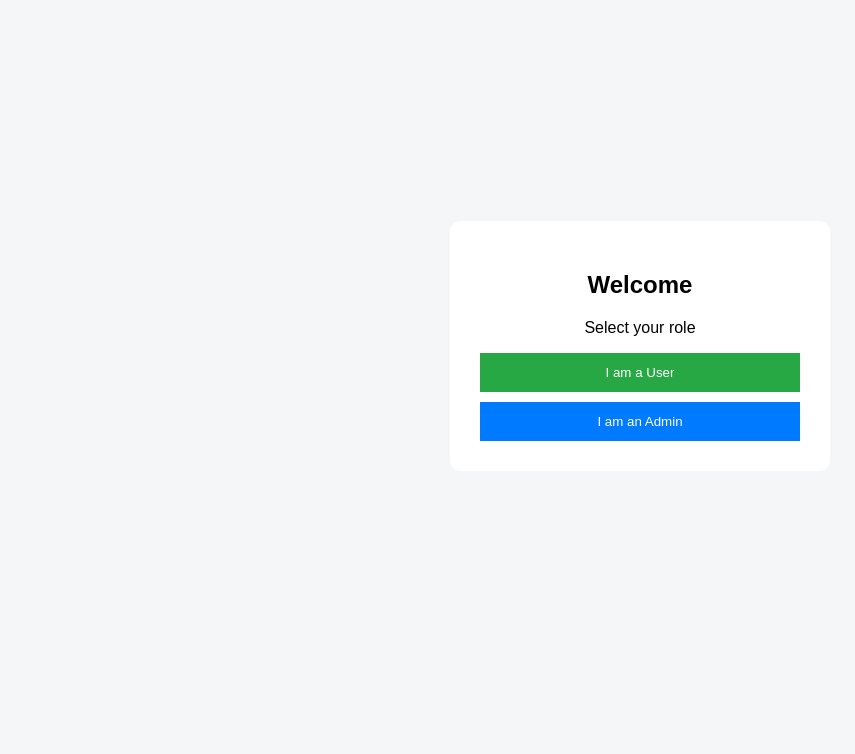
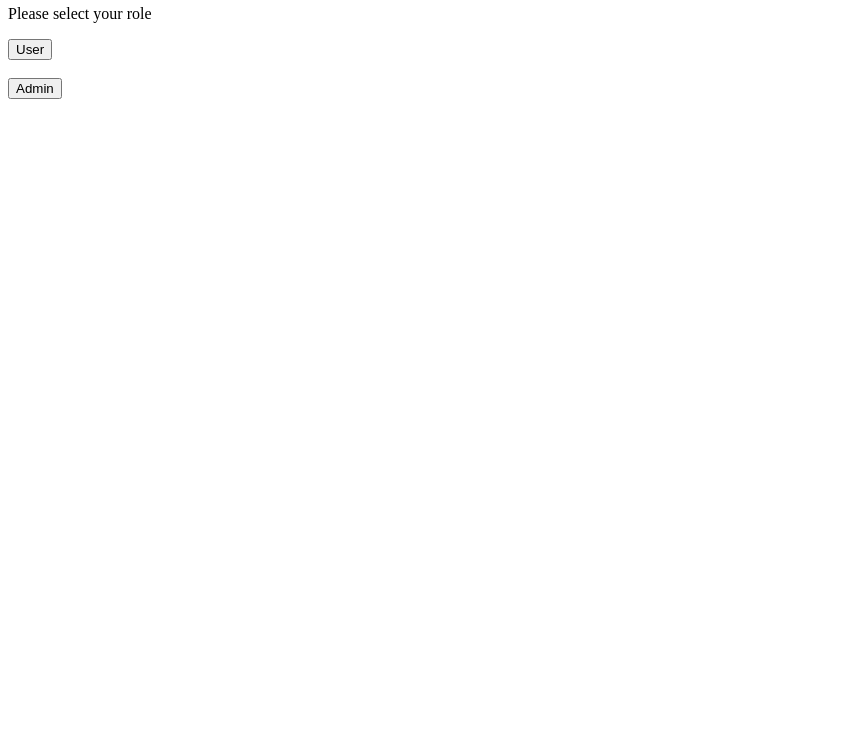
Before and after one commit to VivekValsalan777/waste-management-system, a website: page public/role-select.html in a window 1280 px wide. Shown: the part 62-816 px from the top of the page, without its empty margins (0-855 px from the left). Drawn offline with Linux system fonts and the light colour scheme.

Commit message:
Update role-select.html

```diff
--- a/public/role-select.html
+++ b/public/role-select.html
@@ -1,62 +1,16 @@
 <!DOCTYPE html>
 <html>
 <head>
-  <title>Waste Management System</title>
-  <meta name="viewport" content="width=device-width, initial-scale=1.0">
+  <title>Select Role</title>
 </head>
+<body>
 
-<body style="
-  font-family:Arial;
-  background:#f4f6f8;
-  display:flex;
-  justify-content:center;
-  align-items:center;
-  height:100vh;
-">
+<h2>Waste Management System</h2>
+<p>Please select your role</p>
 
-  <div style="
-    background:white;
-    padding:30px;
-    border-radius:10px;
-    width:320px;
-    text-align:center;
-  ">
-
-    <h2>Welcome</h2>
-    <p>Select your role</p>
-
-    <button onclick="goUser()" style="
-      width:100%;
-      padding:12px;
-      margin-bottom:10px;
-      background:#28a745;
-      color:white;
-      border:none;
-    ">
-      I am a User
-    </button>
-
-    <button onclick="goAdmin()" style="
-      width:100%;
-      padding:12px;
-      background:#007bff;
-      color:white;
-      border:none;
-    ">
-      I am an Admin
-    </button>
-
-  </div>
-
-<script>
-function goUser() {
-  window.location.href = "/index.html";
-}
-
-function goAdmin() {
-  window.location.href = "/admin-login.html";
-}
-</script>
+<button onclick="location.href='index.html'">User</button>
+<br><br>
+<button onclick="location.href='admin-login.html'">Admin</button>
 
 </body>
 </html>
```
